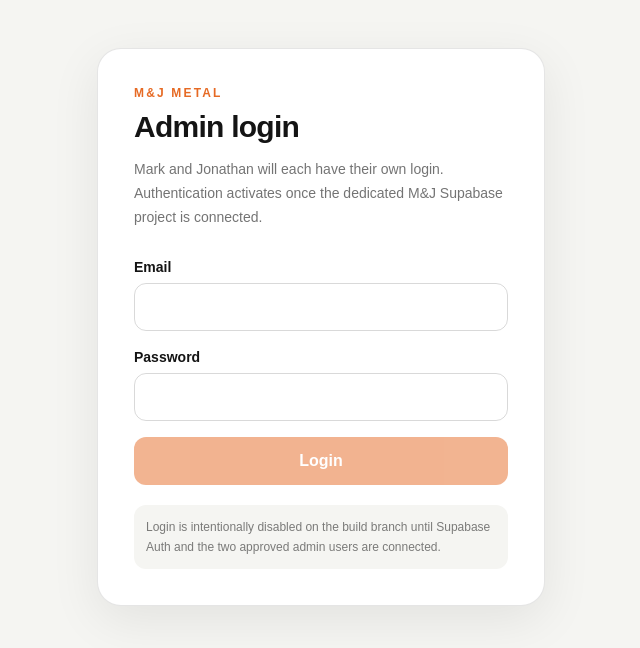
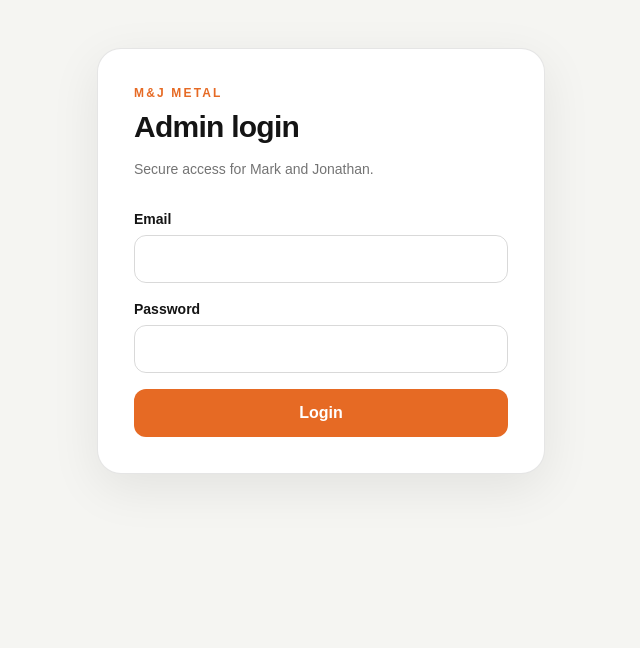
Before and after one commit to MarkDiamant/mjmetal, a Next.js app: page /admin/login in a window 1280 px wide. Shown: the top 648 px of the page, without its empty margins (319-959 px from the left). Built offline with nearby package versions, Linux system fonts and the light colour scheme.

Commit message:
Activate M&J admin login form

```diff
--- a/app/admin/login/page.tsx
+++ b/app/admin/login/page.tsx
@@ -1,26 +1,58 @@
 "use client";
 
+import { useState } from "react";
+import { useRouter } from "next/navigation";
+
 export default function AdminLoginPage() {
+  const router = useRouter();
+  const [email, setEmail] = useState("");
+  const [password, setPassword] = useState("");
+  const [error, setError] = useState("");
+  const [loading, setLoading] = useState(false);
+
+  async function handleSubmit(event: React.FormEvent<HTMLFormElement>) {
+    event.preventDefault();
+    setLoading(true);
+    setError("");
+
+    const response = await fetch("/api/admin/auth/login", {
+      method: "POST",
+      headers: { "Content-Type": "application/json" },
+      body: JSON.stringify({ email, password }),
+    });
+
+    const data = await response.json().catch(() => ({}));
+    if (!response.ok) {
+      setError(data.error || "Unable to sign in");
+      setLoading(false);
+      return;
+    }
+
+    router.push("/admin");
+    router.refresh();
+  }
+
   return (
     <main className="min-h-screen bg-[#f5f5f2] px-5 py-12 text-[#141414]">
       <div className="mx-auto max-w-md rounded-3xl border border-black/10 bg-white p-7 shadow-[0_14px_50px_rgba(0,0,0,0.08)] sm:p-9">
         <p className="text-xs font-black uppercase tracking-[0.18em] text-[#e66a24]">M&J Metal</p>
         <h1 className="mt-2 text-3xl font-black tracking-tight">Admin login</h1>
-        <p className="mt-3 text-sm leading-6 text-black/55">Mark and Jonathan will each have their own login. Authentication activates once the dedicated M&J Supabase project is connected.</p>
+        <p className="mt-3 text-sm leading-6 text-black/55">Secure access for Mark and Jonathan.</p>
 
-        <form className="mt-7 space-y-4" onSubmit={(event) => event.preventDefault()}>
+        <form className="mt-7 space-y-4" onSubmit={handleSubmit}>
           <label className="block">
             <span className="mb-1.5 block text-sm font-bold">Email</span>
-            <input type="email" autoComplete="email" className="h-12 w-full rounded-xl border border-black/15 px-3 outline-none focus:border-[#e66a24]" />
+            <input value={email} onChange={(e) => setEmail(e.target.value)} required type="email" autoComplete="email" className="h-12 w-full rounded-xl border border-black/15 px-3 outline-none focus:border-[#e66a24]" />
           </label>
           <label className="block">
             <span className="mb-1.5 block text-sm font-bold">Password</span>
-            <input type="password" autoComplete="current-password" className="h-12 w-full rounded-xl border border-black/15 px-3 outline-none focus:border-[#e66a24]" />
+            <input value={password} onChange={(e) => setPassword(e.target.value)} required type="password" autoComplete="current-password" className="h-12 w-full rounded-xl border border-black/15 px-3 outline-none focus:border-[#e66a24]" />
           </label>
-          <button type="submit" className="h-12 w-full rounded-xl bg-[#e66a24] font-black text-white disabled:opacity-50" disabled>Login</button>
+          {error && <p className="rounded-xl bg-red-50 px-3 py-2 text-sm font-semibold text-red-700">{error}</p>}
+          <button type="submit" disabled={loading} className="h-12 w-full rounded-xl bg-[#e66a24] font-black text-white disabled:opacity-50">
+            {loading ? "Signing in..." : "Login"}
+          </button>
         </form>
-
-        <p className="mt-5 rounded-xl bg-[#f5f5f2] p-3 text-xs leading-5 text-black/50">Login is intentionally disabled on the build branch until Supabase Auth and the two approved admin users are connected.</p>
       </div>
     </main>
   );
```
